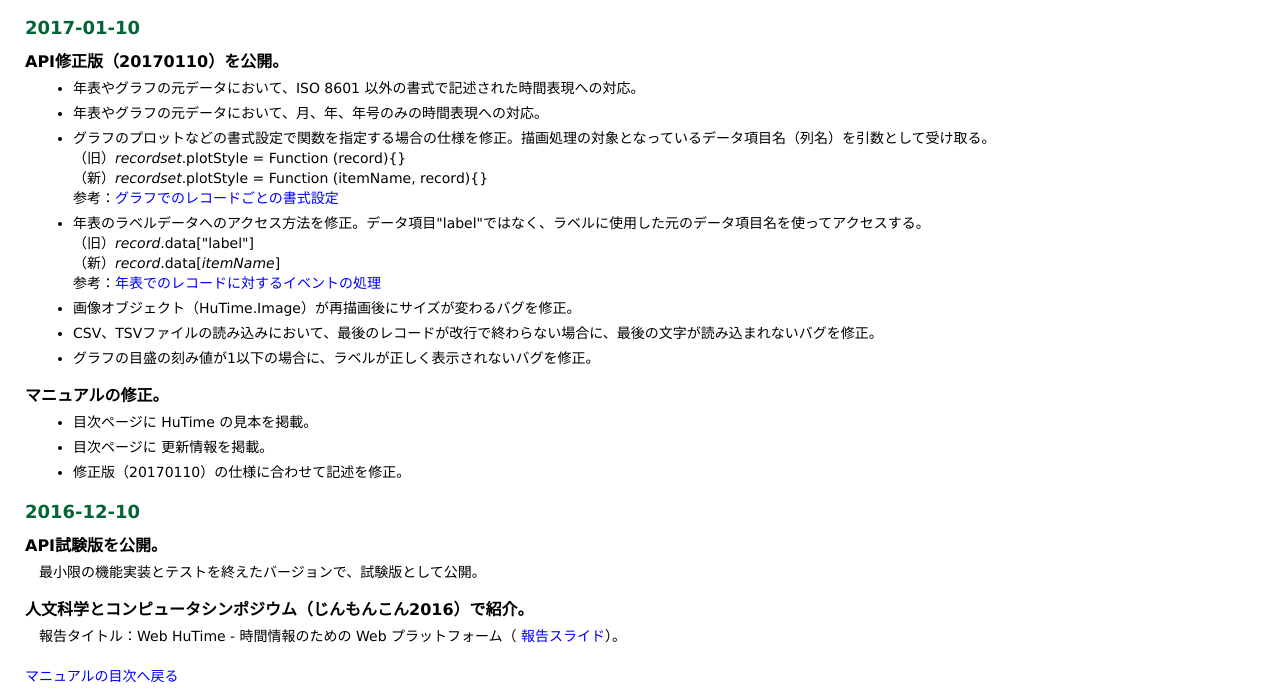
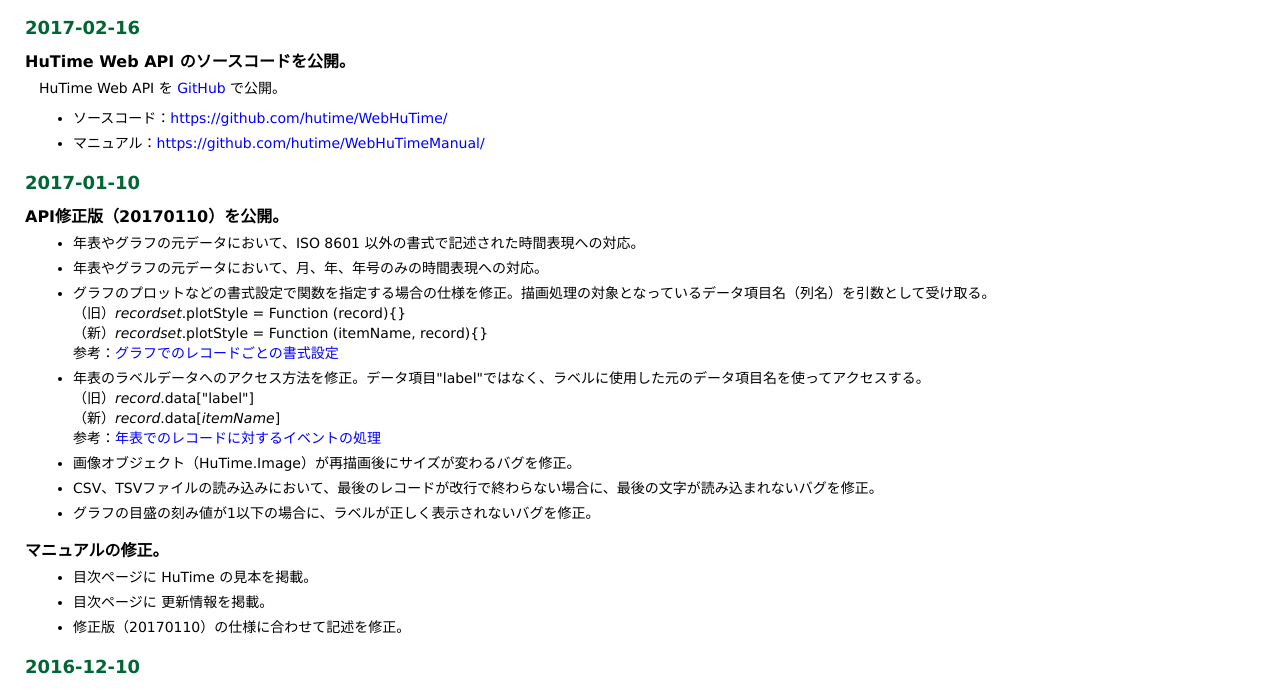
Before and after one commit to hutime/WebHuTimeManual, a plain HTML site: page manual/ja/History.html in a window 1280 px wide. Shown: the part 69-759 px from the top of the page. Drawn offline with nearby package versions, Linux system fonts and the light colour scheme; files that its build step writes are made by us from their sources.

Commit message:
update history

```diff
--- a/manual/ja/History.html
+++ b/manual/ja/History.html
@@ -21,6 +21,16 @@
   <br class="clearfloat"/>
 </div>
 <div id="mainContent">
+
+  <div id="update_20170216">
+    <h2>2017-02-16</h2>
+    <h3>HuTime Web API のソースコードを公開。</h3>
+    <p>HuTime Web API を <a href="https://github.com/hutime/">GitHub</a> で公開。</p>
+    <ul>
+      <li>ソースコード：<a href="https://github.com/hutime/WebHuTime/">https://github.com/hutime/WebHuTime/</a></li>
+      <li>マニュアル：<a href="https://github.com/hutime/WebHuTimeManual/">https://github.com/hutime/WebHuTimeManual/</a></li>
+    </ul>
+  </div>
 
   <div id="update_20170110">
     <h2>2017-01-10</h2>
@@ -52,7 +62,6 @@
       <li>
         グラフの目盛の刻み値が1以下の場合に、ラベルが正しく表示されないバグを修正。
       </li>
-
     </ul>
 
     <h3>マニュアルの修正。</h3>
```
Also changed, not shown: manual/ja/index.html (+2 -0 lines).
